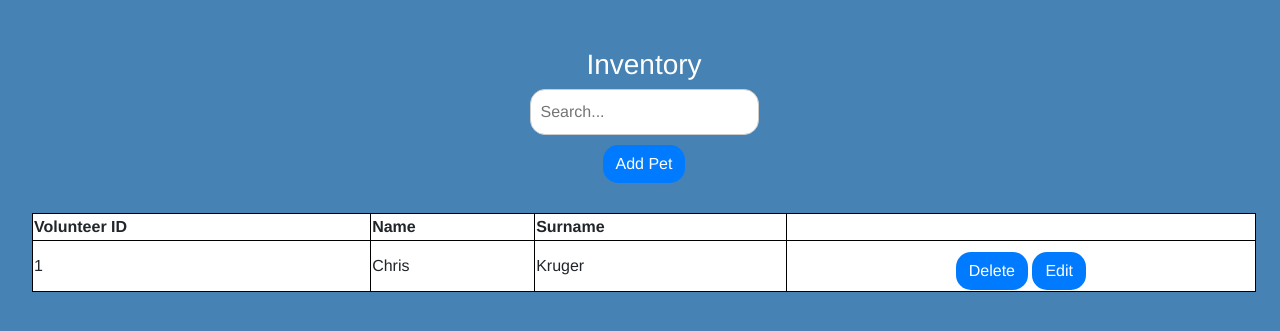
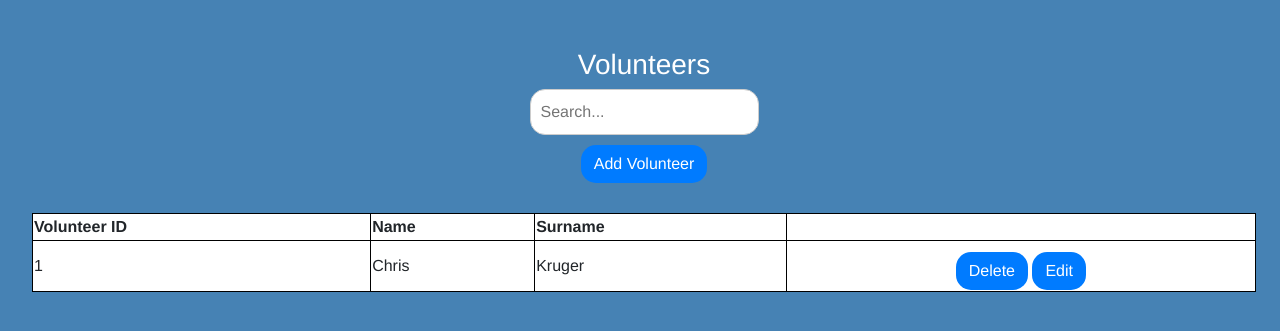
Before and after one commit to Stoffel5/WIL-SPCA-app, an ASP.NET Core app: page /AdminVolunteers in a window 1280 px wide. Shown: the top 331 px of the page. Run offline with ASP.NET Core 8, Linux system fonts and the light colour scheme; style sheets or scripts are compiled from the project's sources.

Commit message:
Completed volunteers

```diff
--- a/WIL-SPCS/Pages/AdminVolunteers.razor
+++ b/WIL-SPCS/Pages/AdminVolunteers.razor
@@ -11,26 +11,15 @@
         <div class="login-form">
             <h3 class="bold-text">Add Volunteer</h3>
             <div class="form-group">
-                <label for="breed" class="bold-text">Pet Breed</label>
-                <input id="breed" class="form-control rounded-input" />
+                <label for="name" class="bold-text">Name</label>
+                <input id="name" class="form-control rounded-input" />
             </div>
 
             <div class="form-group">
-                <label for="health" class="bold-text">Pet Health</label>
-                <input id="health" class="form-control rounded-input" />
+                <label for="surname" class="bold-text">Surname</label>
+                <input id="surname" class="form-control rounded-input" />
             </div>
-            <div class="form-group">
-                <label for="height" class="bold-text">Pet Height</label>
-                <input id="height" class="form-control rounded-input" />
-            </div>
-            <div class="form-group">
-                <label for="weight" class="bold-text">Pet Weight</label>
-                <input id="weight" class="form-control rounded-input" />
-            </div>
-            <div class="form-group">
-                <label for="status" class="bold-text">Pet Adpotion Status</label>
-                <input id="status" class="form-control rounded-input" />
-            </div>
+
 
             <button type="submit" @onclick="AddVolunteer" class="btn btn-primary rounded-button bold-text">Add</button>
         </div>
@@ -40,27 +29,15 @@
 {
     <div class="login-container">
         <div class="login-form">
-            <h3 class="bold-text">Edit Pet</h3>
+            <h3 class="bold-text">Add Volunteer</h3>
             <div class="form-group">
-                <label for="editbreed" class="bold-text">Pet Breed</label>
-                <input id="editbreed" class="form-control rounded-input" />
+                <label for="name" class="bold-text">Name</label>
+                <input id="name" class="form-control rounded-input" />
             </div>
 
             <div class="form-group">
-                <label for="edithealth" class="bold-text">Pet Health</label>
-                <input id="edithealth" class="form-control rounded-input" />
-            </div>
-            <div class="form-group">
-                <label for="editheight" class="bold-text">Pet Height</label>
-                <input id="editheight" class="form-control rounded-input" />
-            </div>
-            <div class="form-group">
-                <label for="editweight" class="bold-text">Pet Weight</label>
-                <input id="editweight" class="form-control rounded-input" />
-            </div>
-            <div class="form-group">
-                <label for="editstatus" class="bold-text">Pet Adpotion Status</label>
-                <input id="editeditstatusheight" class="form-control rounded-input" />
+                <label for="surname" class="bold-text">Surname</label>
+                <input id="surname" class="form-control rounded-input" />
             </div>
 
             <button type="submit" @onclick="EditVolunteer" class="btn btn-primary rounded-button bold-text">Edit</button>
@@ -71,10 +48,10 @@
 {
     <div class="login-container">
         <div class="login-form">
-            <h3 class="bold-text">Delete Pet</h3>
-            <p><b>Are you sure you want to delete this pet?</b></p>
+            <h3 class="bold-text">Delete Volunteer</h3>
+            <p><b>Are you sure you want to delete this Volunteer?</b></p>
 
-            <button type="submit" @onclick="DeletePet" class="btn btn-primary rounded-button bold-text">Delete</button>
+            <button type="submit" @onclick="DeleteVolunteer" class="btn btn-primary rounded-button bold-text">Delete</button>
         </div>
     </div>
 }
@@ -82,9 +59,9 @@
 {
     <div class="top">
         <div>
-            <center><h3 style="color: white;">Inventory</h3></center>
+            <center><h3 style="color: white;">Volunteers</h3></center>
             <center><input type="text" placeholder="Search..." class="desktop-search-bar"></center>
-            <center><button class="btn btnx btn-primary rounded-button bold-text" @onclick="AddVolunteerForm">Add Pet</button></center>
+            <center><button class="btn btnx btn-primary rounded-button bold-text" @onclick="AddVolunteerForm">Add Volunteer</button></center>
         </div>
     </div>
 
@@ -149,7 +126,7 @@
         EditVolunteerHtml = false;
         StateHasChanged();
     }
-    private void DeletePet(MouseEventArgs e)
+    private void DeleteVolunteer(MouseEventArgs e)
     {
         DeleteVolunteerHtml = false;
         StateHasChanged();
```
